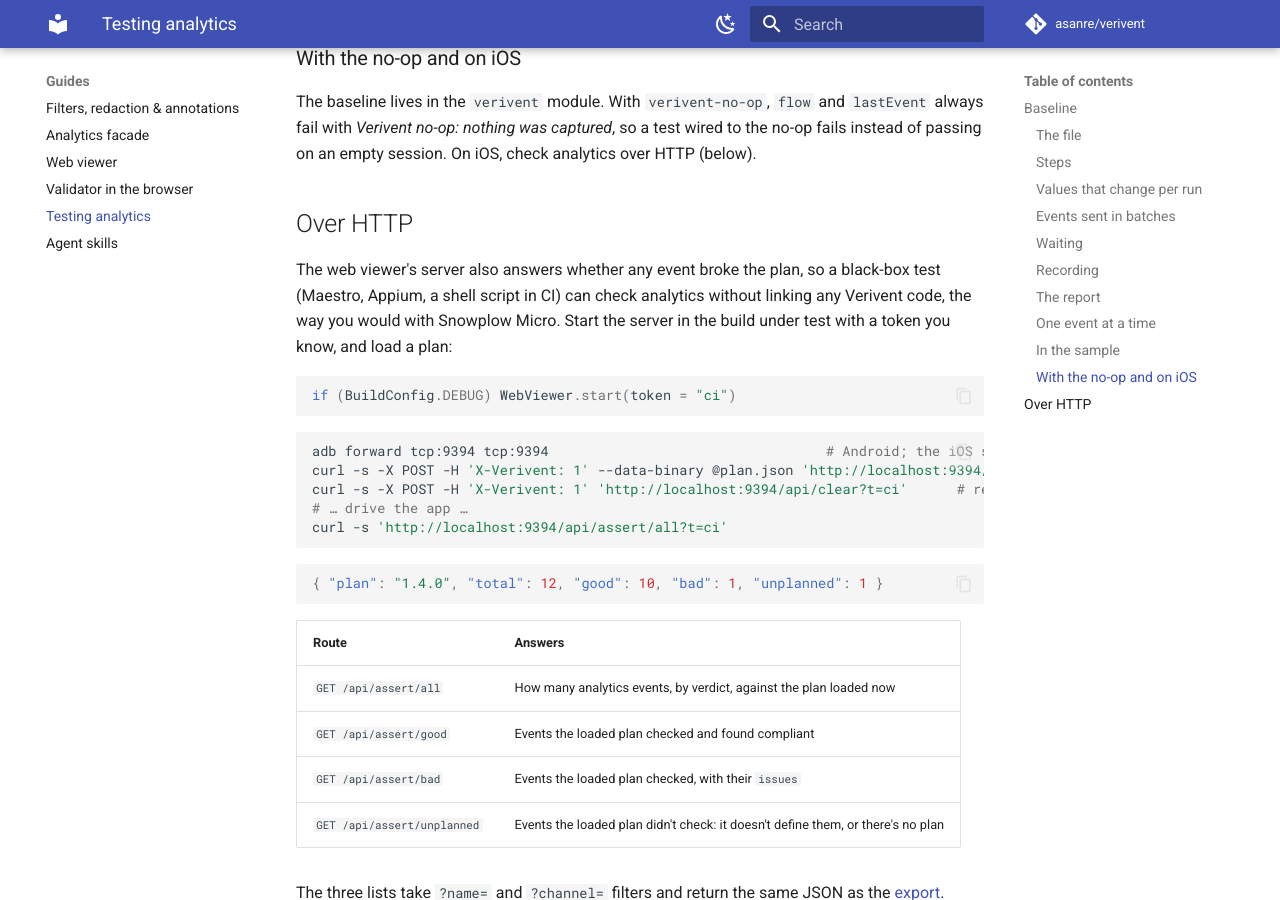
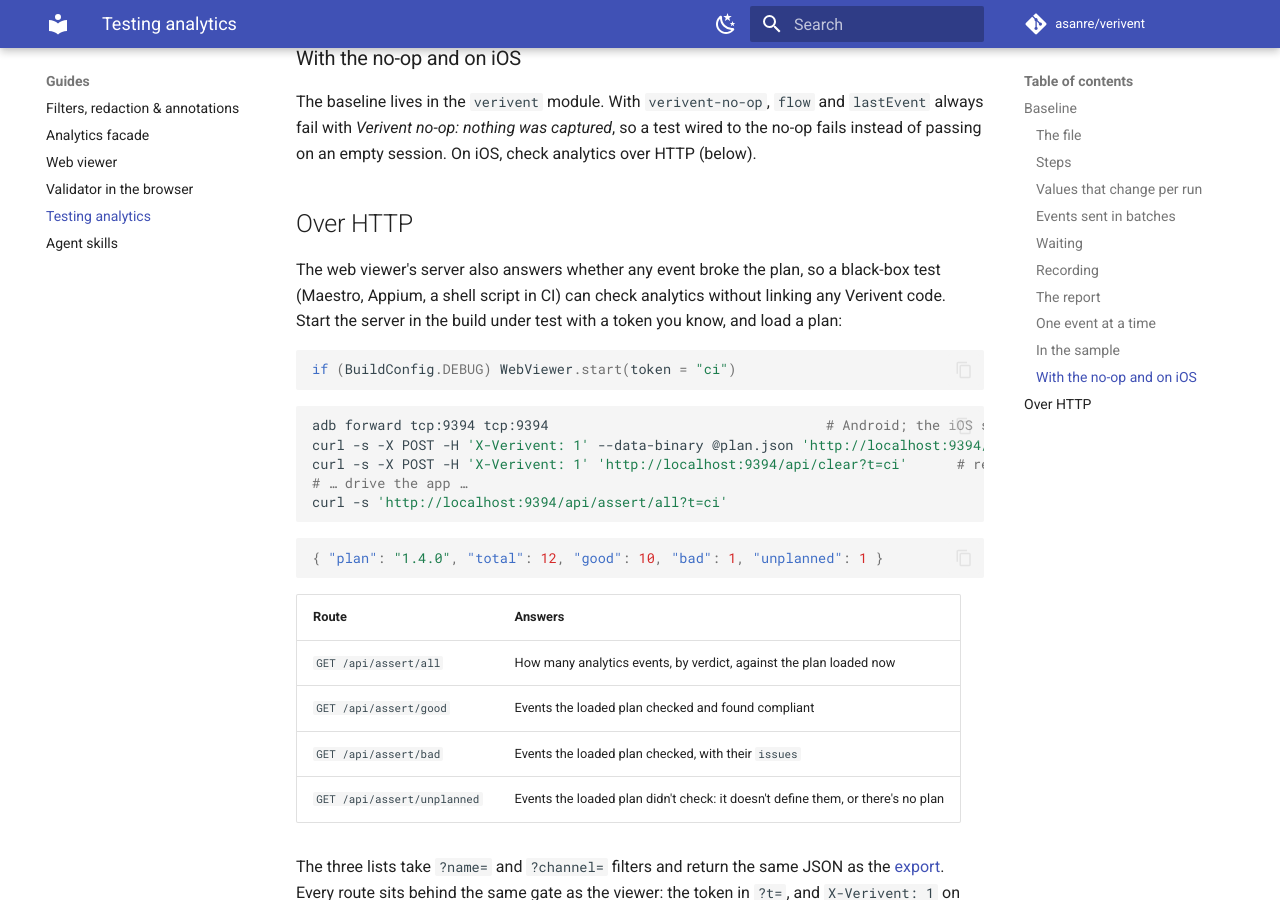
Before and after one commit to asanre/verivent, an MkDocs documentation site: the page built from docs/testing.md, in a window 1280 px wide and 900 px high, scrolled down 3945 px. Built offline with MkDocs 1.6.1 and Material for MkDocs 9.7.7, drawn with Linux system fonts in a browser that asks for light colours; comment, search, counter and statistics services are not loaded.

Commit message:
docs: describe the HTTP assertions without comparing them to another product

````diff
--- a/docs/testing.md
+++ b/docs/testing.md
@@ -184,9 +184,8 @@ passing on an empty session. On iOS, check analytics over HTTP (below).
 ## Over HTTP
 
 The web viewer's server also answers whether any event broke the plan, so a black-box test
-(Maestro, Appium, a shell script in CI) can check analytics without linking any Verivent code, the
-way you would with Snowplow Micro. Start the server in the build under test with a token you know,
-and load a plan:
+(Maestro, Appium, a shell script in CI) can check analytics without linking any Verivent code.
+Start the server in the build under test with a token you know, and load a plan:
 
 ```kotlin
 if (BuildConfig.DEBUG) WebViewer.start(token = "ci")
````
Also changed, not shown: 1 other file.
